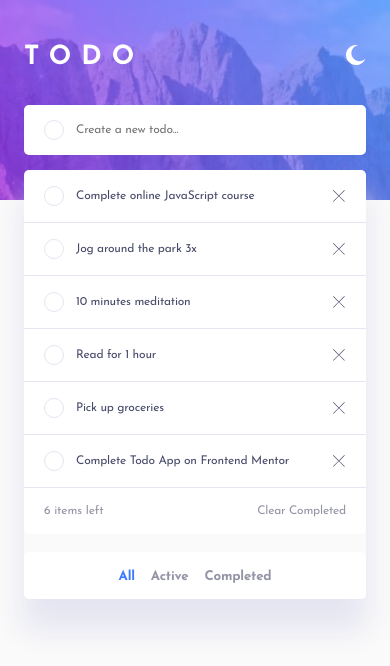
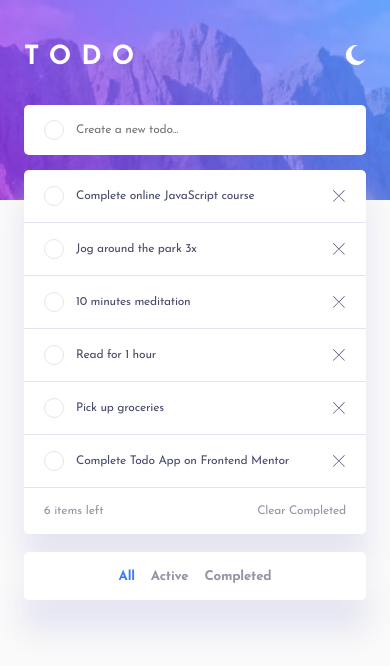
Before and after one commit to Annastrin/frontend-mentor-todo-app, a React (Create React App) app: page / in a window 390 px wide. Shown: the top 666 px of the page. Built offline with nearby package versions, Linux system fonts and the light colour scheme.

Commit message:
Add mobile styles to task list component; change layout of task list

```diff
--- a/src/components/TaskList/TaskList-styles.ts
+++ b/src/components/TaskList/TaskList-styles.ts
@@ -2,10 +2,14 @@ import { css } from '@emotion/react';
 import { colors } from '../App/App-styles';
 
 export const taskList = css`
-  list-style: none;
-  margin: 0;
   border-radius: 5px;
-  padding: 0;
   box-shadow: 0 30px 30px 1px ${colors.lightTheme.veryLightGrayishBlue};
-  overflow: hidden;
+
+  ul {
+    list-style: none;
+    margin: 0;
+    padding: 0;
+    overflow: hidden;
+    border-radius: 5px 5px 0 0;
+  }
 `;
--- a/src/components/TaskList/TaskList.tsx
+++ b/src/components/TaskList/TaskList.tsx
@@ -29,7 +29,8 @@ export function TaskList(props: TaskListProps) {
   };
 
   return (
-    <ul css={taskList}>
+    <div css={taskList}>
+      <ul>
         {props.tasks.filter(filterMap[props.activeFilter]).map((task) => (
           <li key={`task-${task.id}`}>
             <Task
@@ -41,6 +42,7 @@ export function TaskList(props: TaskListProps) {
             />
           </li>
         ))}
+      </ul>
       {props.tasks.length > 0 && (
         <TaskFilters
           activeFilter={props.activeFilter}
@@ -51,7 +53,7 @@ export function TaskList(props: TaskListProps) {
           onClearCompleted={props.onClearCompleted}
         />
       )}
-    </ul>
+    </div>
   );
 }
 
```
Lines whose indentation alone changed are shown as unchanged.
